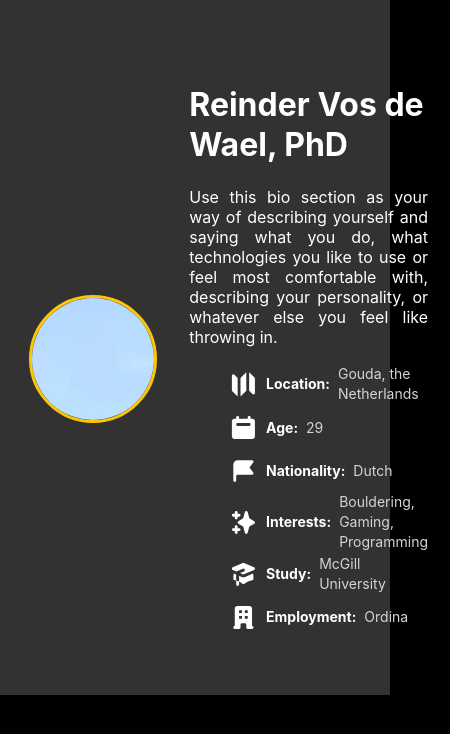
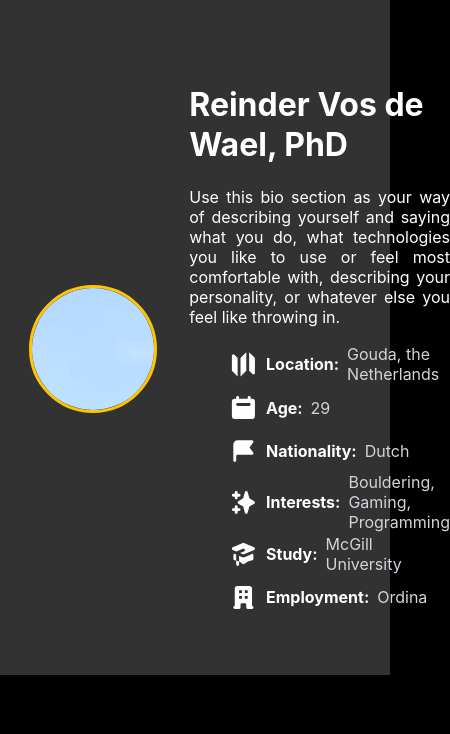
Before and after one commit to ReinderVosDeWael/reindervosdewael.github.io, a Next.js app: page /components/About in a window 390 px wide. Shown: the top 734 px of the page, 450 px wide, since content can reach past the window. Built offline with nearby package versions, Linux system fonts and the light colour scheme.

Commit message:
adjust mobile navbar styling

```diff
--- a/pages/components/Navbar.js
+++ b/pages/components/Navbar.js
@@ -43,7 +43,7 @@ function mobileNavBar() {
         aria-haspopup="true"
         aria-expanded={open ? 'true' : undefined}
         onClick={handleClick}>
-        <IconContext.Provider value={{size: 30, color: 'white'}}>
+        <IconContext.Provider value={{size: 50, color: 'white'}}>
           <HiMenu />
         </IconContext.Provider>
       </Button>
@@ -58,7 +58,7 @@ function mobileNavBar() {
         {NavbarData.map(({label, href}, idx) => {
           return (
             <a href={href} key={idx}>
-              <MenuItem onClick={handleClose}>{label}</MenuItem>
+              <MenuItem onClick={handleClose}><h3>{label}</h3></MenuItem>
             </a>
           );
         })}
--- a/styles/styles.css
+++ b/styles/styles.css
@@ -38,7 +38,6 @@ button:focus {
   top: 0;
   left: 0;
   width: 100%;
-  height: 3rem;
   z-index: 10;
   background-color: rgba(0, 0, 0, 0.5);
   backdrop-filter: blur(6px);
@@ -47,9 +46,10 @@ button:focus {
 .desktop_navbar {
   align-items: center;
   justify-content: center;
+  height: 3rem;
 }
 
-@media screen and (min-width: 768px) {
+@media screen and (min-width: 451px) {
   .desktop_navbar {
     display: flex;
   }
@@ -57,10 +57,11 @@ button:focus {
 
 .mobile_navbar {
   align-items: center;
+  height: 3rem;
 }
 
 
-@media screen and (max-width: 768px) {
+@media screen and (max-width: 450px) {
   .mobile_navbar {
     display: flex;
   }
@@ -223,12 +224,12 @@ button:focus {
 }
 
 /* One column on mobile */
-@media only screen and (max-width: 768px) {
+@media only screen and (max-width: 450px) {
   .about_list {
     width: 100%;
     grid-template-columns: 1fr;
     columns: 1;
-    line-height: 10rem;
+    line-height: 15rem;
   }
 }
 
@@ -242,14 +243,14 @@ button:focus {
 
 .about_labels {
   color: white;
-  font-size: 0.875rem;
+  font-size: 1rem;
   line-height: 1.25rem;
   font-weight: 700;
 }
 
 .about_text {
   color: #d1d5db;
-  font-size: 0.875rem;
+  font-size: 1rem;
   line-height: 1.25rem;
   vertical-align: center;
 }
```
